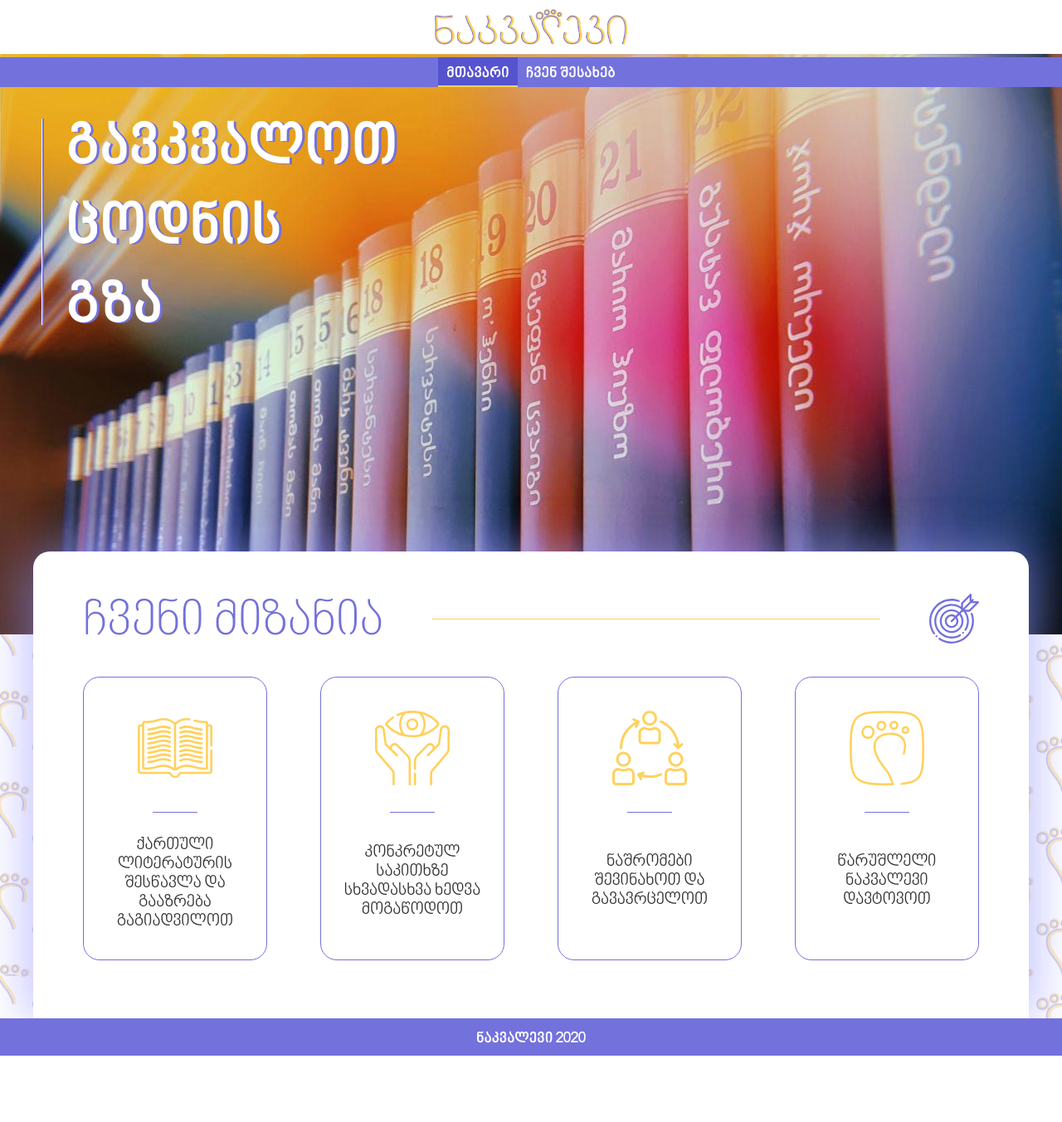
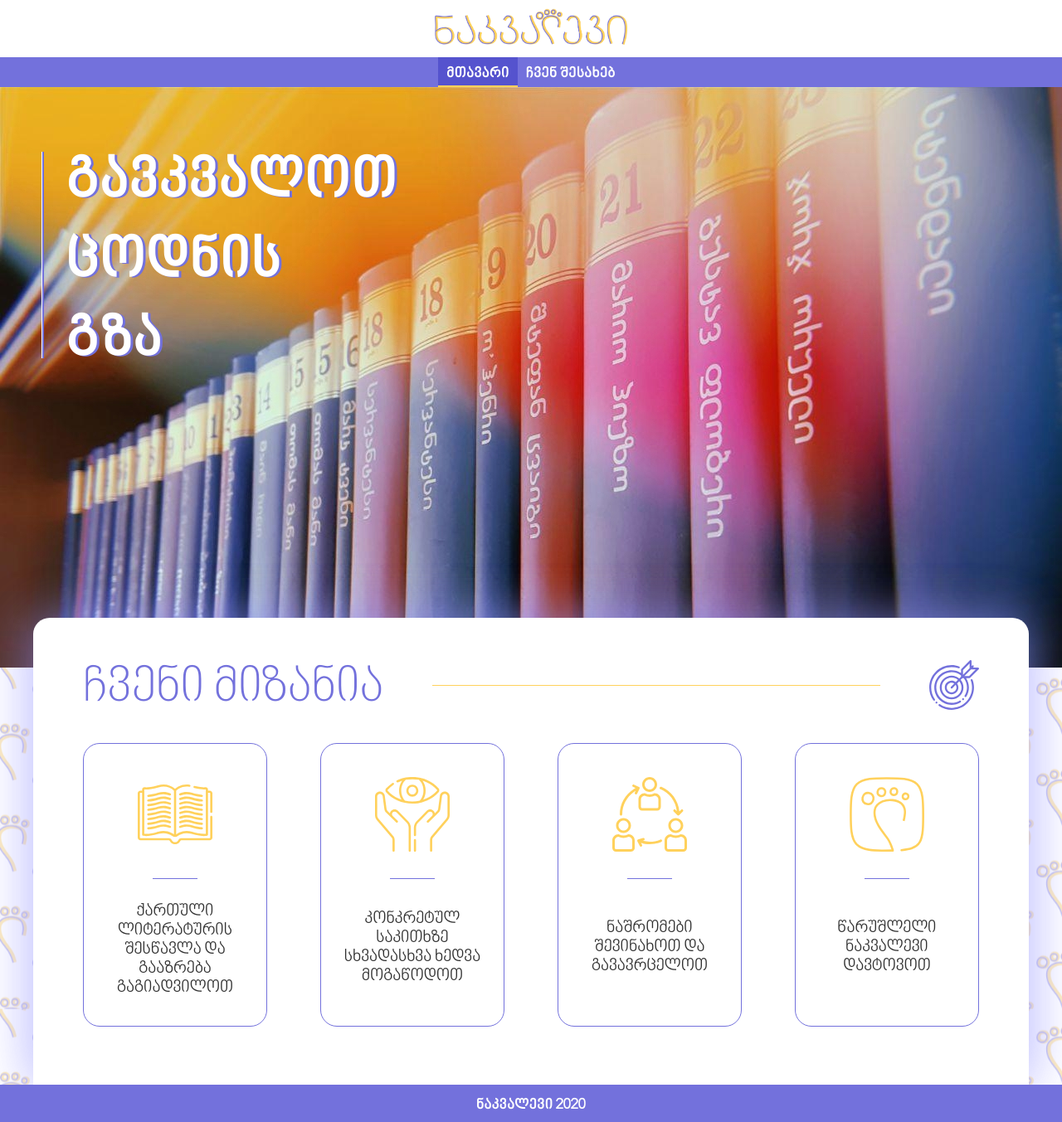
Before and after one commit to tsitokhtsev/nakvalevi, a PHP site: page /home in a window 1280 px wide. Shown: the whole page at 83% size. Before the commit the page ends 1273 px from the top, so only its background shows below. Run offline with PHP 8.4, Linux system fonts and the light colour scheme; style sheets or scripts are compiled from the project's sources; some web fonts are replaced.

Commit message:
fixed container margins on home and about pages

```diff
--- a/home/css/style.css
+++ b/home/css/style.css
@@ -35,7 +35,7 @@
 }
 
 .home-hero {
-  margin-top: -100px;
+  margin-top: -60px;
   height: 700px;
   background-image: url("../img/books.jpg");
   background-size: cover;
@@ -135,7 +135,7 @@
 }
 
 .home-target-container {
-  margin-top: -100px;
+  margin-top: -60px;
 }
 
 .home-target-section {
--- a/home/sass/_hero.sass
+++ b/home/sass/_hero.sass
@@ -1,5 +1,5 @@
 .home-hero
-    margin-top: -100px
+    margin-top: -60px
     height: 700px
     background-image: url("../img/books.jpg")
     background-size: cover
--- a/home/sass/_target.sass
+++ b/home/sass/_target.sass
@@ -1,6 +1,6 @@
 .home-target
     &-container
-        margin-top: -100px
+        margin-top: -60px
     &-section
         display: flex
         justify-content: space-between
```
Also changed, not shown: 1 other file.
